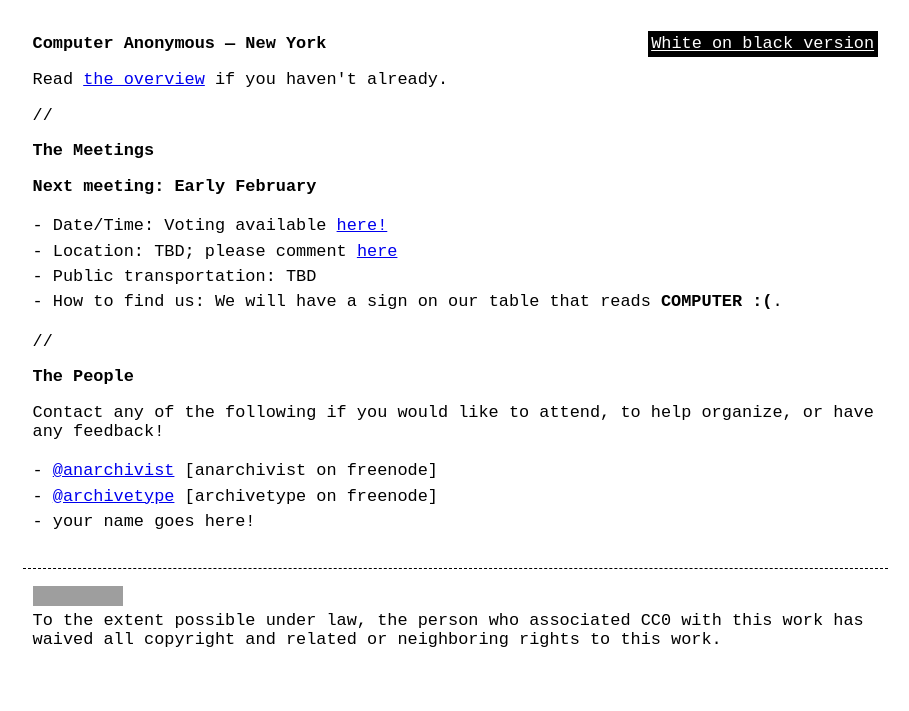
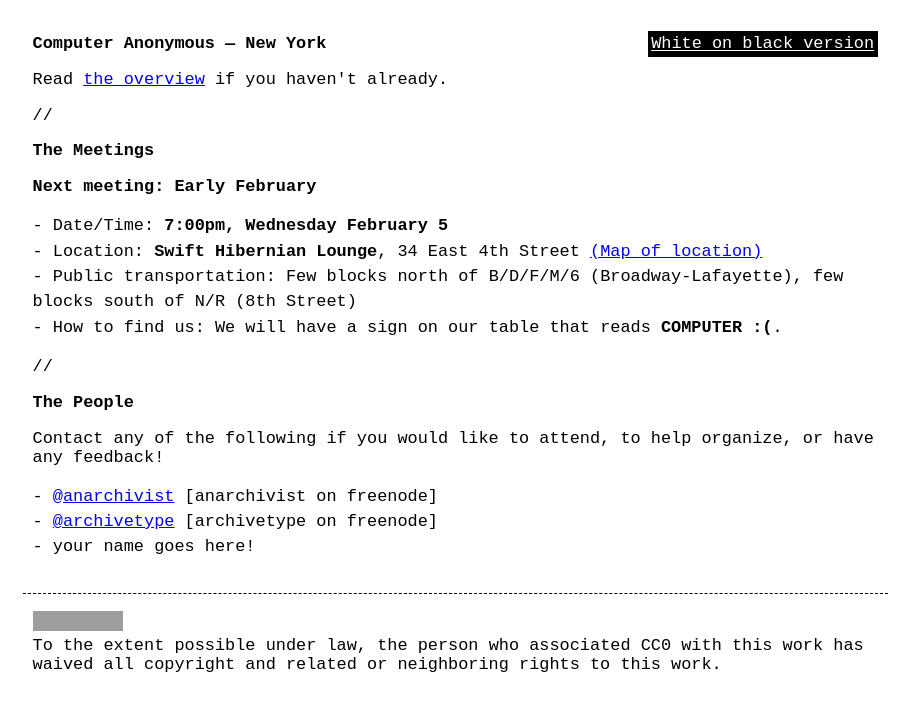
Before and after one commit to computeranonymous/computer, a Jekyll site: the page built from us_newyork.html, in a window 1280 px wide. Shown: the top 711 px of the page, without its empty margins (185-1094 px from the left). Built offline with Jekyll 4.4.1, drawn with Linux system fonts in a browser that asks for light colours; grey boxes are pictures that could not be loaded.

Commit message:
Update us_newyork.html
set time/location for next meeting

```diff
--- a/us_newyork.html
+++ b/us_newyork.html
@@ -13,9 +13,9 @@ title: Computer Anonymous - New York
 <h3>Next meeting: Early February</h3>
 
 <ul>
-<li>Date/Time: Voting available <a href="http://doodle.com/72qqzi8iyfwx6ufp">here!</a></li>
-<li>Location: TBD; please comment <a href="http://doodle.com/72qqzi8iyfwx6ufp">here</a></li>
-<li>Public transportation: TBD</li>
+<li>Date/Time: <b>7:00pm, Wednesday February 5</b></li>
+<li>Location: <b>Swift Hibernian Lounge</b>, 34 East 4th Street <a href="https://maps.google.com/maps?ie=UTF-8&q=Swift+Hibernian+Lounge&fb=1&gl=us&hq=swift+hibernian+lounge">(Map of location)</a></li>
+<li>Public transportation: Few blocks north of B/D/F/M/6 (Broadway-Lafayette), few blocks south of N/R (8th Street)</li>
 <li>How to find us: We will have a sign on our table that reads <strong>COMPUTER :(</strong>.</li>
 </ul>
 
```
